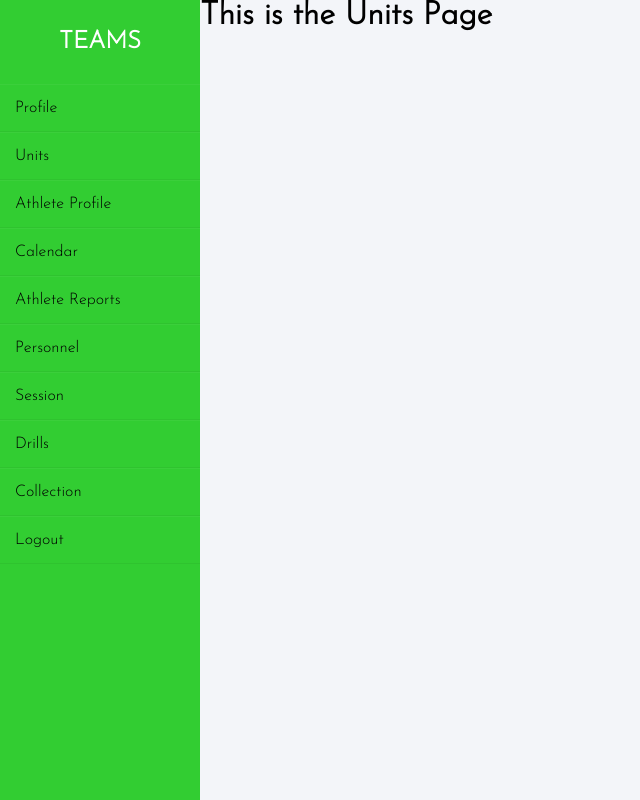
After one commit to Nelsonlobojo/football-management-system, a Flask app: page /login/unit in a window 1280 px wide. The commit adds this page. Shown: the whole page, without its empty margins (0-640 px from the left). Run offline with Flask 2, Linux system fonts and the light colour scheme; some libraries are stand-ins or nearby versions.

Commit message:
mades change to profile and app.py

```diff
--- a/app.py
+++ b/app.py
@@ -13,7 +13,7 @@ app.secret_key = 'bacon'
 app.config['MYSQL_HOST'] = 'localhost'
 app.config['MYSQL_USER'] = 'root'
 app.config['MYSQL_PASSWORD'] = ''
-app.config['MYSQL_DB'] = 'pythonlogin'
+app.config['MYSQL_DB'] = 'teams'
 
 # Intialize MySQL
 mysql = MySQL(app)
@@ -34,7 +34,7 @@ def login():
         password = request.form['password']
                 # Check if account exists using MySQL
         cursor = mysql.connection.cursor(MySQLdb.cursors.DictCursor)
-        cursor.execute('SELECT * FROM accounts WHERE email = %s AND password = %s', (email, password,))
+        cursor.execute('SELECT * FROM Users WHERE email = %s AND password = %s', (email, password,))
         # Fetch one record and return result
         account = cursor.fetchone()
             # If account exists in accounts table in out database
@@ -44,7 +44,7 @@ def login():
             session['id'] = account['id']
             session['email'] = account['email']
             # Redirect to home page
-            return render_template('layout.html')
+            return redirect(url_for('profile'))
         else:
             # Account doesnt exist or username/password incorrect
             msg = 'Incorrect username/password!'
@@ -70,15 +70,20 @@ def profile():
         # We need all the account info for the user so we can display it on the profile page
 
        cursor = mysql.connection.cursor(MySQLdb.cursors.DictCursor)
-       cursor.execute('SELECT * FROM accounts WHERE id = %s', (session['id'],))
+       cursor.execute('SELECT * FROM Users WHERE id = %s', (session['id'],))
        account = cursor.fetchone()
 
         # Show the profile page with account info
 
-       return render_template('layout.html', account=account)
+       return render_template('profile.html', account=account)
 # User is not loggedin redirect to login page
 
     return redirect(url_for('login'))
 
+
+@app.route('/login/unit')
+def unit():
+    return render_template("units.html")
+
 if __name__ == '__main__':
     app.run(debug = True)
--- a/static/css/layout_styles.css
+++ b/static/css/layout_styles.css
@@ -44,4 +44,12 @@ body {
 }
 .wrapper .sidebar ul li:hover a {
     color: #fff;
+    cursor: pointer;
 }
+.wrapper .content {
+    width: 100%;
+    margin-left: 200px;
+}
+.wrapper .sidebar .link {
+    color: black;
+}
--- a/templates/layout.html
+++ b/templates/layout.html
@@ -5,7 +5,7 @@
     <meta http-equiv="X-UA-Compatible" content="IE=edge">
     <meta name="viewport" content="width=device-width, initial-scale=1.0">
     <link rel="stylesheet" href="{{ url_for('static', filename = 'css/layout_styles.css')}}">
-    <title>Teams</title>
+    <title>{% block title %}{% endblock %}</title>
 </head>
 <body>
 
@@ -13,19 +13,22 @@
     <div class="sidebar">
         <h2>TEAMS</h2>
         <ul>
-            <li><a href="#"></a>Profile</li>
-            <li><a href="#"></a>Units</li>
-            <li><a href="#"></a>Athlete Profile</li>
-            <li><a href="#"></a>Calendar</li>
-            <li><a href="#"></a>Athlete Reports</li>
-            <li><a href="#"></a>Personnel</li>
-            <li><a href="#"></a>Session</li>
-            <li><a href="#"></a>Drills</li>
-            <li><a href="#"></a>Collection</li>
-            <li><a href="#"></a>Logout</li>
+            <li><a class="link" href="profile">Profile</a></li>
+            <li><a class="link" href="unit">Units</a></li>
+            <li><a class="link" href=""></a>Athlete Profile</li>
+            <li><a class="link" href=""></a>Calendar</li>
+            <li><a class="link" href=""></a>Athlete Reports</li>
+            <li><a class="link" href=""></a>Personnel</li>
+            <li><a class="link" href=""></a>Session</li>
+            <li><a class="link" href=""></a>Drills</li>
+            <li><a class="link" href=""></a>Collection</li>
+            <li><a class="link" href=""></a>Logout</li>
         </ul>
     </div>
+    <div class="content">
+        {% block content %}{% endblock content %}
+    </div>
+
 </div>
-
 </body>
 </html>
--- /dev/null
+++ b/templates/profile.html
@@ -0,0 +1,5 @@
+{% extends "layout.html" %}
+{% block title %}Profile{% endblock %}
+{% block content %}
+
+{% endblock content %}
--- /dev/null
+++ b/templates/units.html
@@ -0,0 +1,4 @@
+{% extends "layout.html" %}
+{% block content %}
+    <h1>This is the Units Page</h1>
+{% endblock content %}
```
Also changed, not shown: style-guide.md (deleted, +0 -34 lines).
